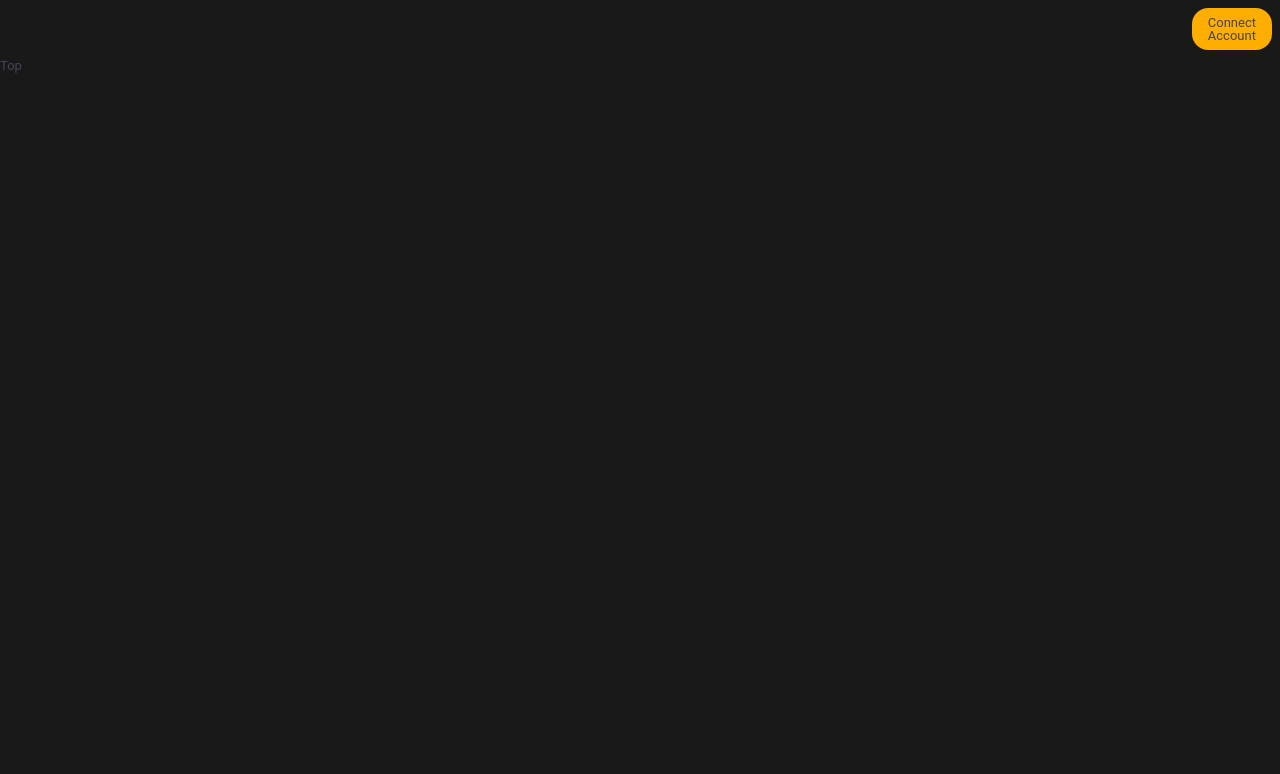
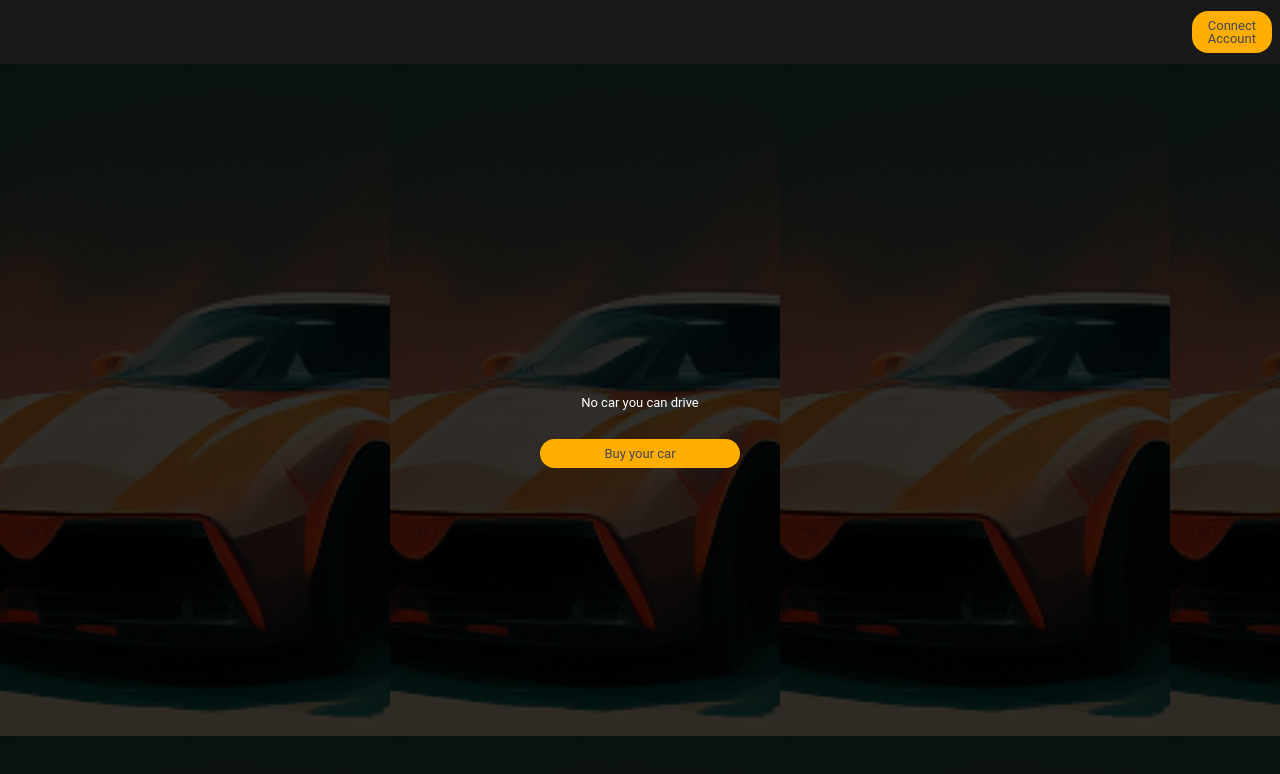
Before and after one commit to mechagorori/DRIVAGE0.0, a React (Create React App) app in the folder packages/app/: page /#/top in a window 1280 px wide. Shown: the top 774 px of the page. Built offline with nearby package versions, Linux system fonts and the light colour scheme; no server answers; a web font is replaced by a local one.

Commit message:
Top 車なし画面

```diff
--- a/packages/app/src/application/usecase/login.ts
+++ b/packages/app/src/application/usecase/login.ts
@@ -36,7 +36,7 @@ export const useLoginUseCase = () => {
       onChange(res ?? null)
       return res
     })
-  }, [ethereum])
+  }, [ethereum, onChange])
 
   return {
     account: value.account,
--- a/packages/app/src/presentation/components/layouts/index.tsx
+++ b/packages/app/src/presentation/components/layouts/index.tsx
@@ -30,6 +30,7 @@ export const MainLayout = (props: { children?: ReactNode }) => {
         css={css`
           ${justify_content_between}
           padding: ${px._10};
+          height: 8vh;
         `}
       >
         <div></div>
@@ -41,7 +42,13 @@ export const MainLayout = (props: { children?: ReactNode }) => {
           )}
         </div>
       </header>
-      <main>{props?.children}</main>
+      <main
+        css={css`
+          height: 92vh;
+        `}
+      >
+        {props?.children}
+      </main>
       {loading && <Loading />}
     </div>
   )
--- a/packages/app/src/presentation/components/pages/top/index.tsx
+++ b/packages/app/src/presentation/components/pages/top/index.tsx
@@ -1,9 +1,53 @@
-import React from "react"
+/** @jsxImportSource @emotion/react */
+import { css } from "@emotion/react"
+import React, { useMemo } from "react"
+import { useLoginUseCase } from "application/usecase/login"
 import { MainLayout } from "presentation/components/layouts"
+import { BuyCar } from "presentation/components/parts/button/buyCar"
+import { flex_center, white, px } from "presentation/style"
+import Background from "presentation/assets/background.svg"
+
 export const Top = () => {
+  const { account } = useLoginUseCase()
+  const cars = useMemo(() => account?.getCars() ?? [], [account])
   return (
     <MainLayout>
-      <div>Top</div>
+      {!cars.length ? (
+        <div
+          css={css`
+            background-image: url(${Background});
+            background-color: rgba(0, 0, 0, 0.8);
+            background-blend-mode: darken;
+            width: 100%;
+            height: 100%;
+            flex-direction: column;
+            ${flex_center}
+          `}
+        >
+          <p
+            css={css`
+              color: ${white};
+            `}
+          >
+            No car you can drive
+          </p>
+          <div
+            css={css`
+              margin-top: ${px._36};
+              width: 200px;
+            `}
+          >
+            <BuyCar
+              onClick={() => {}}
+              css={css`
+                width: 100%;
+              `}
+            />
+          </div>
+        </div>
+      ) : (
+        <div></div>
+      )}
     </MainLayout>
   )
 }
--- /dev/null
+++ b/packages/app/src/presentation/components/parts/button/buyCar.tsx
@@ -0,0 +1,16 @@
+/** @jsxImportSource @emotion/react */
+import { css } from "@emotion/react"
+import { Button, Props } from "."
+import { flex_center } from "presentation/style"
+
+export const BuyCar = (props: Props) => (
+  <Button
+    style={css`
+      ${flex_center}
+      flex-direction: column;
+    `}
+    {...props}
+  >
+    <p>Buy your car</p>
+  </Button>
+)
--- a/packages/app/src/presentation/components/parts/button/index.tsx
+++ b/packages/app/src/presentation/components/parts/button/index.tsx
@@ -1,14 +1,13 @@
 /** @jsxImportSource @emotion/react */
 import { ReactNode } from "react"
 import { css, SerializedStyles } from "@emotion/react"
-import { px, space, flex_center, primary, white } from "presentation/style"
+import { px, primary } from "presentation/style"
 
-export const Button = (
-  props: {
-    style?: SerializedStyles
-    children?: ReactNode
-  } & JSX.IntrinsicElements["div"]
-) => (
+export type Props = {
+  style?: SerializedStyles
+  children?: ReactNode
+} & JSX.IntrinsicElements["div"]
+export const Button = (props: Props) => (
   <div
     css={css`
       background-color: ${primary};
```
Also changed, not shown: packages/app/src/presentation/assets/background.svg (added).
